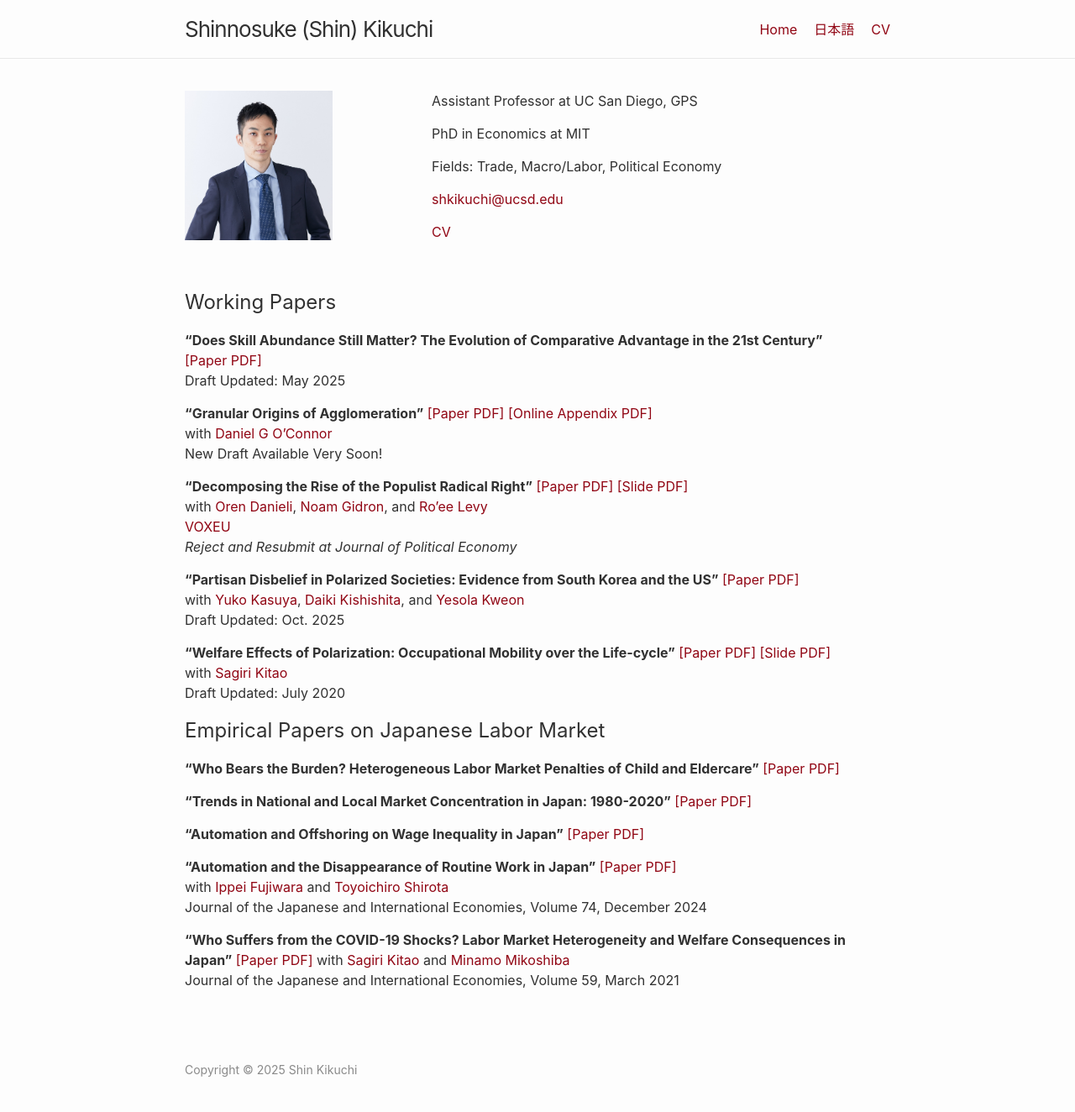
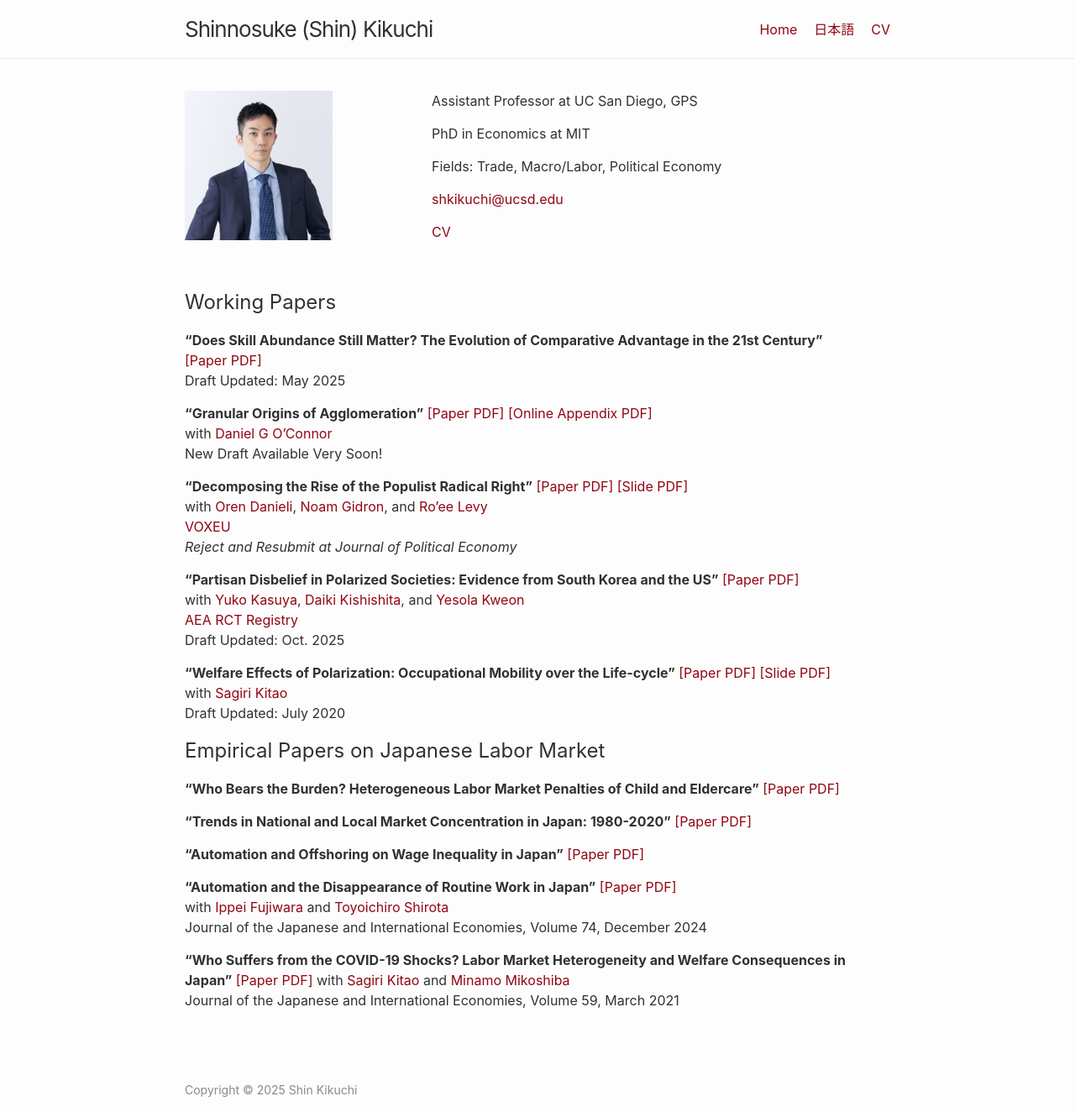
Before and after one commit to shinnkikuchi/shinnkikuchi.github.io, a Jekyll site: the page built from index.md, in a window 1280 px wide. Shown: the whole page at 84% size. Built offline with Jekyll 4.4.1, drawn with Linux system fonts in a browser that asks for light colours; before the commit the page ends 1300 px from its top, so only the background shows below that.

Commit message:
Update index.md

```diff
--- a/index.md
+++ b/index.md
@@ -27,6 +27,7 @@ and <a href="https://www.roeelevy.com/" target="_blank">Ro'ee Levy</a><br>
 
 **"Partisan Disbelief in Polarized Societies: Evidence from South Korea and the US"** <a href="/files/research/KKKK-partisan-disbelief.pdf" target="_blank">[Paper PDF]</a><br>
 with  <a href="https://yukokasuya.com/" target="_blank">Yuko Kasuya</a>, <a href="https://sites.google.com/site/kishishitaecon/" target="_blank">Daiki Kishishita</a>, and <a href="https://yesolakweon.github.io/" target="_blank">Yesola Kweon</a> <br>
+<a href="https://www.socialscienceregistry.org/trials/16557" target="_blank">AEA RCT Registry</a><br>
 Draft Updated: Oct. 2025 <br>
 
 
```
